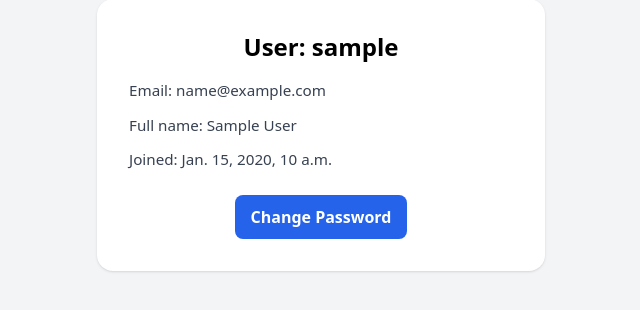
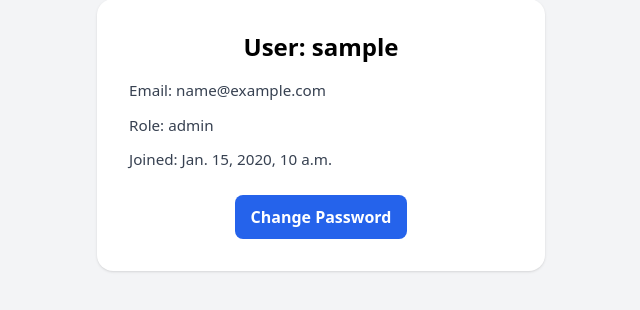
Before and after one commit to waffle71/Productivity-dashboard, a Django app: template templates/users/admin_user_detail.html in a window 1280 px wide. Shown: the part 210-520 px from the top of the page, without its empty margins (319-959 px from the left). Run offline with Django 3.2, Linux system fonts and the light colour scheme; the template is opened without the code that fills it: most values are stand-ins (such as "Sample title", 1, 10 or a date in 2020); some libraries are stand-ins or nearby versions.

Commit message:
Updated field for Admin_user_detail to reflect role instead of name

```diff
--- a/templates/users/admin_user_detail.html
+++ b/templates/users/admin_user_detail.html
@@ -7,7 +7,7 @@
 
     <div class="space-y-3 text-gray-700">
         <p><span class="font-medium">Email:</span> {{ user_obj.email }}</p>
-        <p><span class="font-medium">Full name:</span> {{ user_obj.first_name }} {{ user_obj.last_name }}</p>
+        <p><span class="font-medium">Role:</span> {{ user_obj.role }}</p>
         <p><span class="font-medium">Joined:</span> {{ user_obj.date_joined }}</p>
     </div>
 
```
Also changed, not shown: db.sqlite3.
